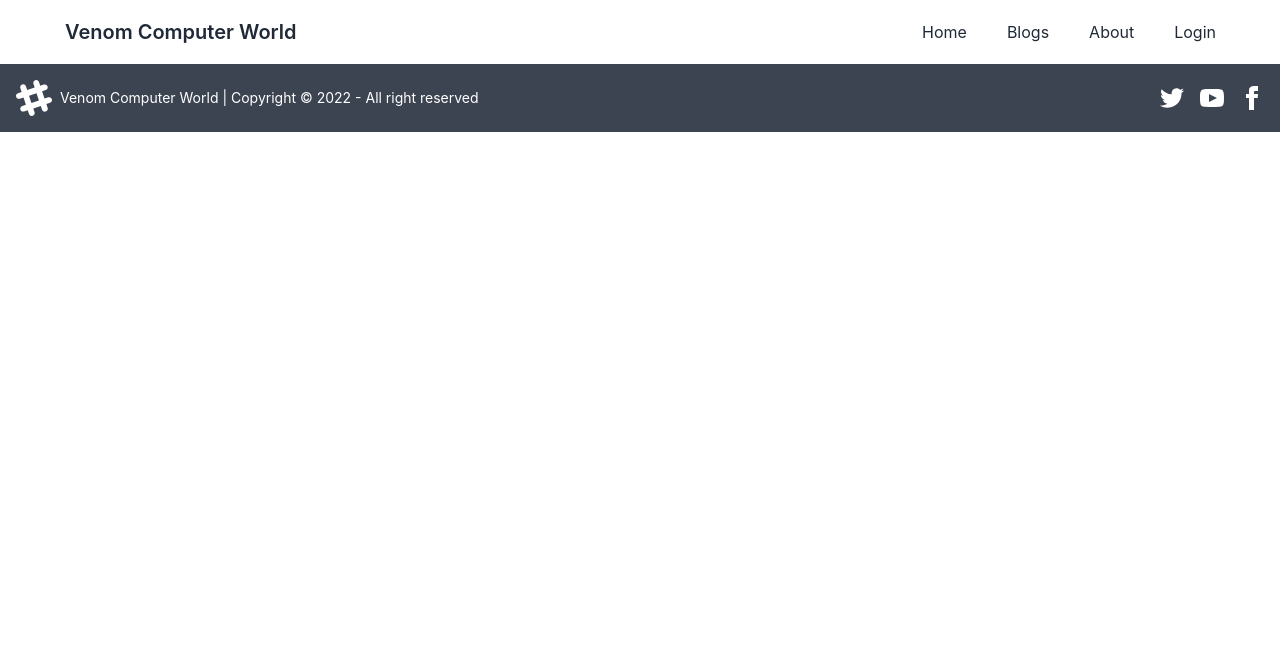
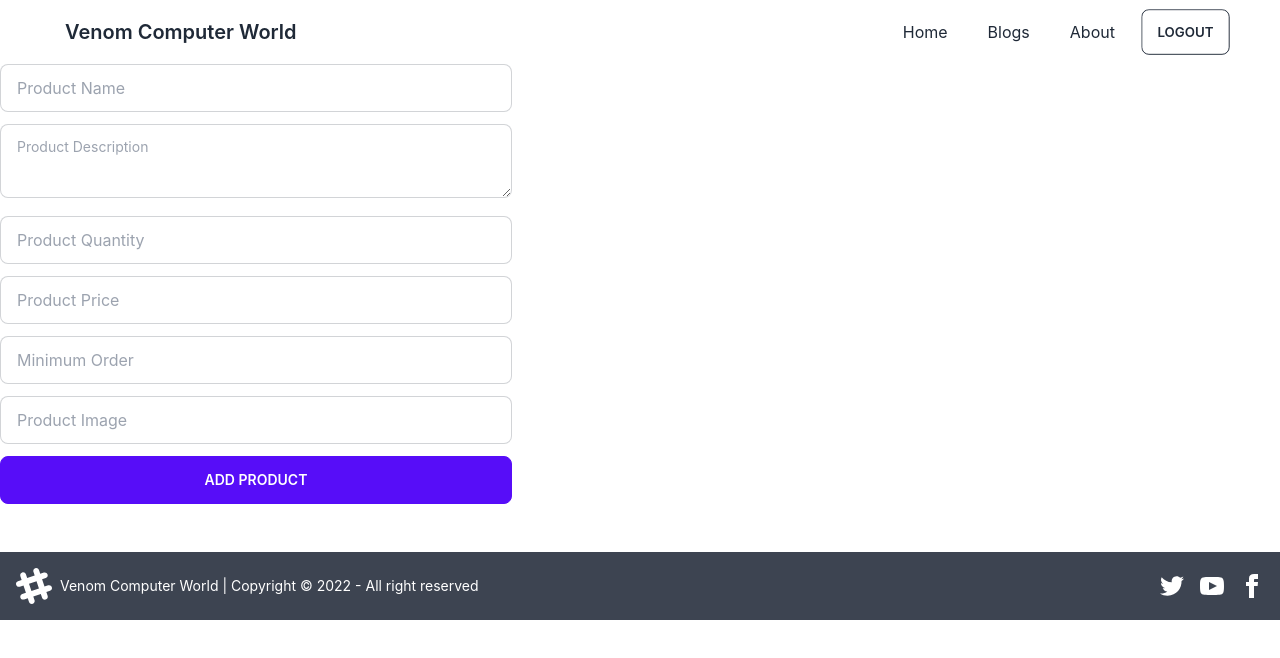
Before and after one commit to ctafsiras/venom-computer-world-client, a React (Create React App) app: page /add in a window 1280 px wide. Shown: the top 658 px of the page. Built offline with nearby package versions, Linux system fonts and the light colour scheme; no server answers; sample sign-in values are in the browser's storage.

Commit message:
get fetch

```diff
--- a/package.json
+++ b/package.json
@@ -7,12 +7,14 @@
     "@testing-library/jest-dom": "^5.16.4",
     "@testing-library/react": "^13.2.0",
     "@testing-library/user-event": "^13.5.0",
+    "axios": "^0.27.2",
     "daisyui": "^2.15.0",
     "firebase": "^9.8.1",
     "react": "^18.1.0",
     "react-dom": "^18.1.0",
     "react-firebase-hooks": "^5.0.3",
     "react-hook-form": "^7.31.2",
+    "react-query": "^3.39.0",
     "react-router-dom": "^6.3.0",
     "react-scripts": "5.0.1",
     "web-vitals": "^2.1.4"
--- a/src/App.js
+++ b/src/App.js
@@ -2,6 +2,9 @@ import React from 'react';
 import { Route, Routes } from 'react-router-dom';
 import Login from './components/Pages/Authentication/Login';
 import Register from './components/Pages/Authentication/Register';
+import RequireAuth from './components/Pages/Authentication/RequireAuth';
+import AddProduct from './components/Pages/Business/AddProduct';
+import Purchase from './components/Pages/Business/Purchase';
 import Home from './components/Pages/Home/Home';
 import Footer from './components/Shared/Footer';
 import Navbar from './components/Shared/Navbar';
@@ -14,6 +17,9 @@ function App() {
         <Route path='/' element={<Home />}></Route>
         <Route path='/login' element={<Login />}></Route>
         <Route path='/register' element={<Register />}></Route>
+        <Route path='/add' element={<AddProduct />}></Route>
+        <Route path='/purchase/:id' element={<RequireAuth><Purchase /></RequireAuth>}></Route>
+
       </Routes>
 
       <Footer />
--- /dev/null
+++ b/src/components/Pages/Authentication/RequireAuth.js
@@ -0,0 +1,17 @@
+import React from 'react';
+import { useAuthState } from 'react-firebase-hooks/auth';
+import { Navigate } from 'react-router-dom';
+import auth from '../../../firebase.init';
+
+const RequireAuth = ({ children }) => {
+    const [user, loading] = useAuthState(auth);
+    if (loading) {
+        return <progress class="progress w-56"></progress>
+    }
+    if (!user) {
+        return <Navigate to='/' />
+    }
+    return children;
+};
+
+export default RequireAuth;
--- /dev/null
+++ b/src/components/Pages/Business/AddProduct.js
@@ -0,0 +1,48 @@
+import axios from 'axios';
+import React from 'react';
+import { useForm } from 'react-hook-form';
+
+const AddProduct = () => {
+    const { register, handleSubmit, reset, formState: { errors } } = useForm();
+    const onSubmit = data => {
+        const product = {
+            name: data.name,
+            description: data.description,
+            price: data.price,
+            quantity: data.quantity,
+            max_order: data.max_order,
+            image: data.image
+        }
+        axios.post('http://localhost:4000/add-product', product)
+        .then(res=>console.log(res))
+    };
+    return (
+        <div className='max-w-lg'>
+
+            <form onSubmit={handleSubmit(onSubmit)}>
+                <input
+                    {...register("name", { required: true })}
+                    type="text" placeholder="Product Name" class="input input-bordered w-full mb-3" /><br />
+                <textarea
+                    {...register("description", { required: true })}
+                    type="text" placeholder="Product Description" class="textarea input-bordered w-full mb-3" /><br />
+                <input
+                    {...register("quantity", { required: true })}
+                    type="number" placeholder="Product Quantity" class="input input-bordered w-full mb-3" /><br />
+                <input
+                    {...register("price", { required: true })}
+                    type="number" placeholder="Product Price" class="input input-bordered w-full mb-3" /><br />
+                <input
+                    {...register("min_order", { required: true })}
+                    type="number" placeholder="Minimum Order" class="input input-bordered w-full mb-3" /><br />
+                <input
+                    {...register("image", { required: true })}
+                    type="text" placeholder="Product Image" class="input input-bordered w-full mb-3" /><br />
+                <button type='submit' class="btn btn-primary w-full">Add Product</button>
+            </form>
+
+        </div>
+    );
+};
+
+export default AddProduct;
--- /dev/null
+++ b/src/components/Pages/Business/Purchase.js
@@ -0,0 +1,11 @@
+import React from 'react';
+
+const Purchase = () => {
+    return (
+        <div>
+            <h2>Purchase</h2>
+        </div>
+    );
+};
+
+export default Purchase;
--- a/src/components/Pages/Home/ComputerPartCard.js
+++ b/src/components/Pages/Home/ComputerPartCard.js
@@ -1,28 +1,31 @@
 import React from 'react';
+import { Link } from 'react-router-dom';
 
 const ComputerPartCard = ({product}) => {
     return (
         <div className="group relative">
         <div className="w-full min-h-80 bg-gray-200 aspect-w-1 aspect-h-1 rounded-md overflow-hidden group-hover:opacity-75 lg:h-80 lg:aspect-none">
           <img
-            src={product.imageSrc}
-            alt={product.imageAlt}
+            src={product.image}
+            alt=''
             className="w-full h-full object-center object-cover lg:w-full lg:h-full"
           />
         </div>
         <div className="mt-4 flex justify-between">
           <div>
             <h3 className="text-sm text-gray-700">
-              <a href={product.href}>
+
                 <span aria-hidden="true" className="absolute inset-0" />
                 {product.name}
-              </a>
+
             </h3>
-            <p className="mt-1 text-sm text-gray-500">{product.color}</p>
+            <p className="mt-1 text-sm text-gray-500">{product.quantity}</p>
           </div>
           <p className="text-sm font-medium text-gray-900">{product.price}</p>
         </div>
-        <button className='btn btn-secondary'>Buy Now</button>
+        <Link
+        to='/purchase'
+        className='btn btn-secondary'>Buy Now</Link>
       </div>
     );
 };
--- a/src/components/Pages/Home/ComputerParts.js
+++ b/src/components/Pages/Home/ComputerParts.js
@@ -1,45 +1,20 @@
 import React from 'react';
+import { useQuery } from 'react-query';
 import ComputerPartCard from './ComputerPartCard';
 
 const ComputerParts = () => {
-    const products = [
-        {
-            id: 1,
-            name: 'Basic Tee',
-            href: '#',
-            imageSrc: 'https://tailwindui.com/img/ecommerce-images/product-page-01-related-product-01.jpg',
-            imageAlt: "Front of men's Basic Tee in black.",
-            price: '$35',
-            color: 'Black',
-        },
-        {
-            id: 2,
-            name: 'Basic Tee',
-            href: '#',
-            imageSrc: 'https://tailwindui.com/img/ecommerce-images/product-page-01-related-product-01.jpg',
-            imageAlt: "Front of men's Basic Tee in black.",
-            price: '$35',
-            color: 'Black',
-        },
-        {
-            id: 3,
-            name: 'Basic Tee',
-            href: '#',
-            imageSrc: 'https://tailwindui.com/img/ecommerce-images/product-page-01-related-product-01.jpg',
-            imageAlt: "Front of men's Basic Tee in black.",
-            price: '$35',
-            color: 'Black',
-        },
-        // More products...
-    ]
+    const { data : products, isLoading} = useQuery('product', () => fetch('http://localhost:4000/get-product').then(res => res.json()));
+    if (isLoading) {
+        return <progress class="progress w-56"></progress>
+    }
     return (
         <div className="bg-white">
             <div className="max-w-2xl mx-auto py-16 px-4 sm:py-24 sm:px-6 lg:max-w-7xl lg:px-8">
                 <h2 className="text-3xl text-center font-extrabold tracking-tight text-gray-900">Customers Top Bought.</h2>
 
-                <div className="mt-6 grid grid-cols-1 gap-y-10 gap-x-6 sm:grid-cols-2 lg:grid-cols-3">
+                <div className="mt-6 grid grid-cols-1 gap-y-10 gap-x-6 lg:grid-cols-3">
                     {products.map((product) => <ComputerPartCard
-                        key={product.id}
+                        key={product._id}
                         product={product}
                     />)}
                 </div>
--- a/src/components/Shared/Footer.js
+++ b/src/components/Shared/Footer.js
@@ -4,7 +4,7 @@ const Footer = () => {
     const today = new Date();
     const year = today.getFullYear();
     return (
-        <footer class="footer items-center p-4 bg-neutral text-neutral-content">
+        <footer class="footer items-center p-4 mt-12 bg-neutral text-neutral-content">
             <div class="items-center grid-flow-col">
                 <svg width="36" height="36" viewBox="0 0 24 24" xmlns="http://www.w3.org/2000/svg" fill-rule="evenodd" clip-rule="evenodd" class="fill-current"><path d="M22.672 15.226l-2.432.811.841 2.515c.33 1.019-.209 2.127-1.23 2.456-1.15.325-2.148-.321-2.463-1.226l-.84-2.518-5.013 1.677.84 2.517c.391 1.203-.434 2.542-1.831 2.542-.88 0-1.601-.564-1.86-1.314l-.842-2.516-2.431.809c-1.135.328-2.145-.317-2.463-1.229-.329-1.018.211-2.127 1.231-2.456l2.432-.809-1.621-4.823-2.432.808c-1.355.384-2.558-.59-2.558-1.839 0-.817.509-1.582 1.327-1.846l2.433-.809-.842-2.515c-.33-1.02.211-2.129 1.232-2.458 1.02-.329 2.13.209 2.461 1.229l.842 2.515 5.011-1.677-.839-2.517c-.403-1.238.484-2.553 1.843-2.553.819 0 1.585.509 1.85 1.326l.841 2.517 2.431-.81c1.02-.33 2.131.211 2.461 1.229.332 1.018-.21 2.126-1.23 2.456l-2.433.809 1.622 4.823 2.433-.809c1.242-.401 2.557.484 2.557 1.838 0 .819-.51 1.583-1.328 1.847m-8.992-6.428l-5.01 1.675 1.619 4.828 5.011-1.674-1.62-4.829z"></path></svg>
                 <p>Venom Computer World | Copyright © {year} - All right reserved</p>
--- a/src/components/Shared/Navbar.js
+++ b/src/components/Shared/Navbar.js
@@ -1,12 +1,23 @@
+import autoprefixer from 'autoprefixer';
+import { signOut } from 'firebase/auth';
 import React from 'react';
+import { useAuthState } from 'react-firebase-hooks/auth';
 import { NavLink } from 'react-router-dom';
+import auth from '../../firebase.init';
 
 const Navbar = () => {
+    const [user, loading] = useAuthState(auth);
     const menu = <>
         <li><NavLink to='/'>Home</NavLink></li>
         <li><NavLink to='/blogs'>Blogs</NavLink></li>
         <li><NavLink to='/about'>About</NavLink></li>
-        <li><NavLink to='/login'>Login</NavLink></li>
+        {user ?
+            <button
+                onClick={() => signOut(auth)}
+                className='btn btn-outline'>Logout</button>
+            : <li><NavLink to='/login'>Login</NavLink></li>
+
+        }
     </>
     return (
         <div class="navbar bg-base-100 lg:px-12">
--- a/src/index.js
+++ b/src/index.js
@@ -3,12 +3,20 @@ import ReactDOM from 'react-dom/client';
 import './index.css';
 import App from './App';
 import { BrowserRouter } from 'react-router-dom';
+import {
+  QueryClient,
+  QueryClientProvider,
+} from 'react-query'
+
+const queryClient = new QueryClient()
 
 const root = ReactDOM.createRoot(document.getElementById('root'));
 root.render(
   <React.StrictMode>
-    <BrowserRouter>
-      <App />
-    </BrowserRouter>
+    <QueryClientProvider client={queryClient}>
+      <BrowserRouter>
+        <App />
+      </BrowserRouter>
+    </QueryClientProvider>
   </React.StrictMode>
 );
```
Also changed, not shown: 1 other file (tests, documents, lock files or other folders).
